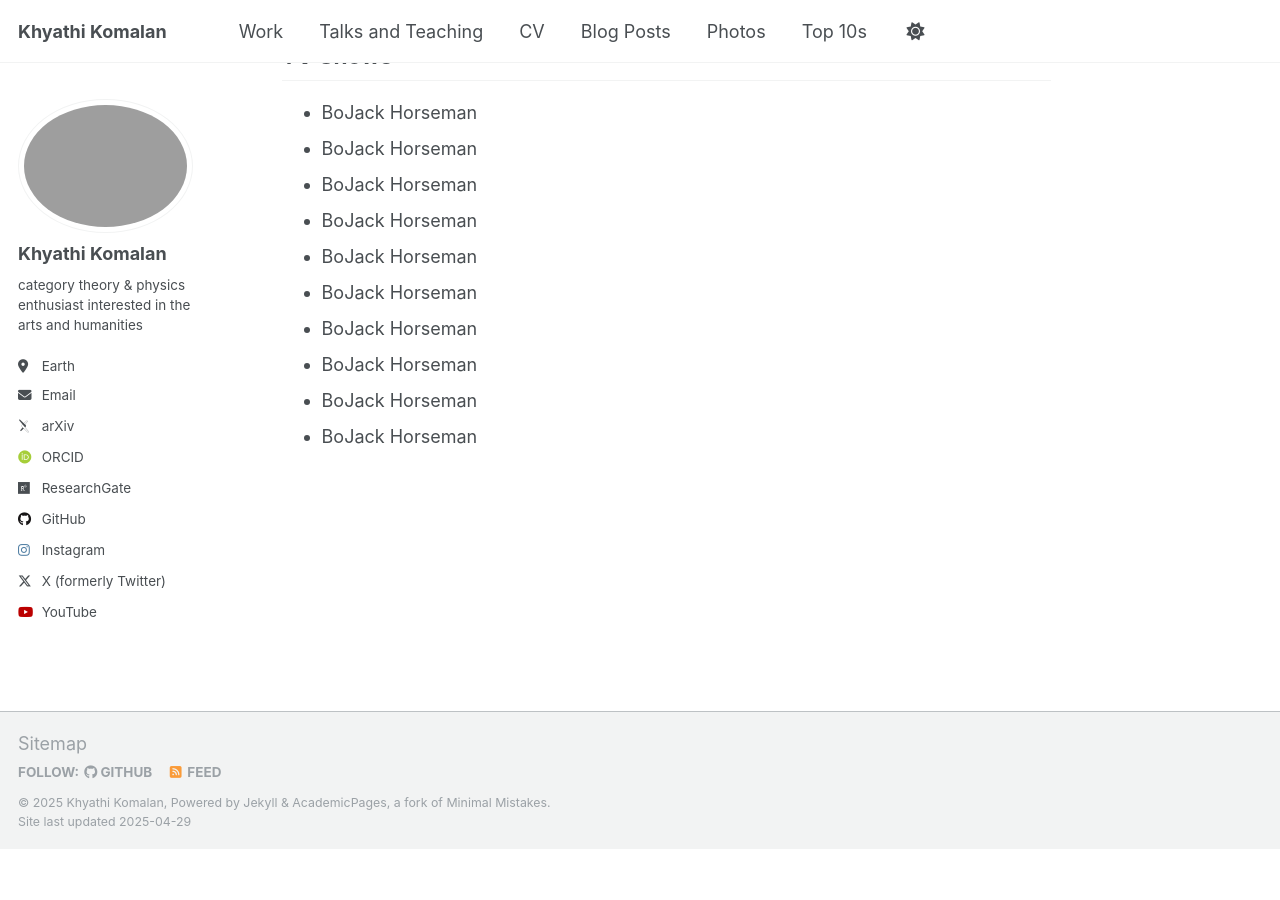
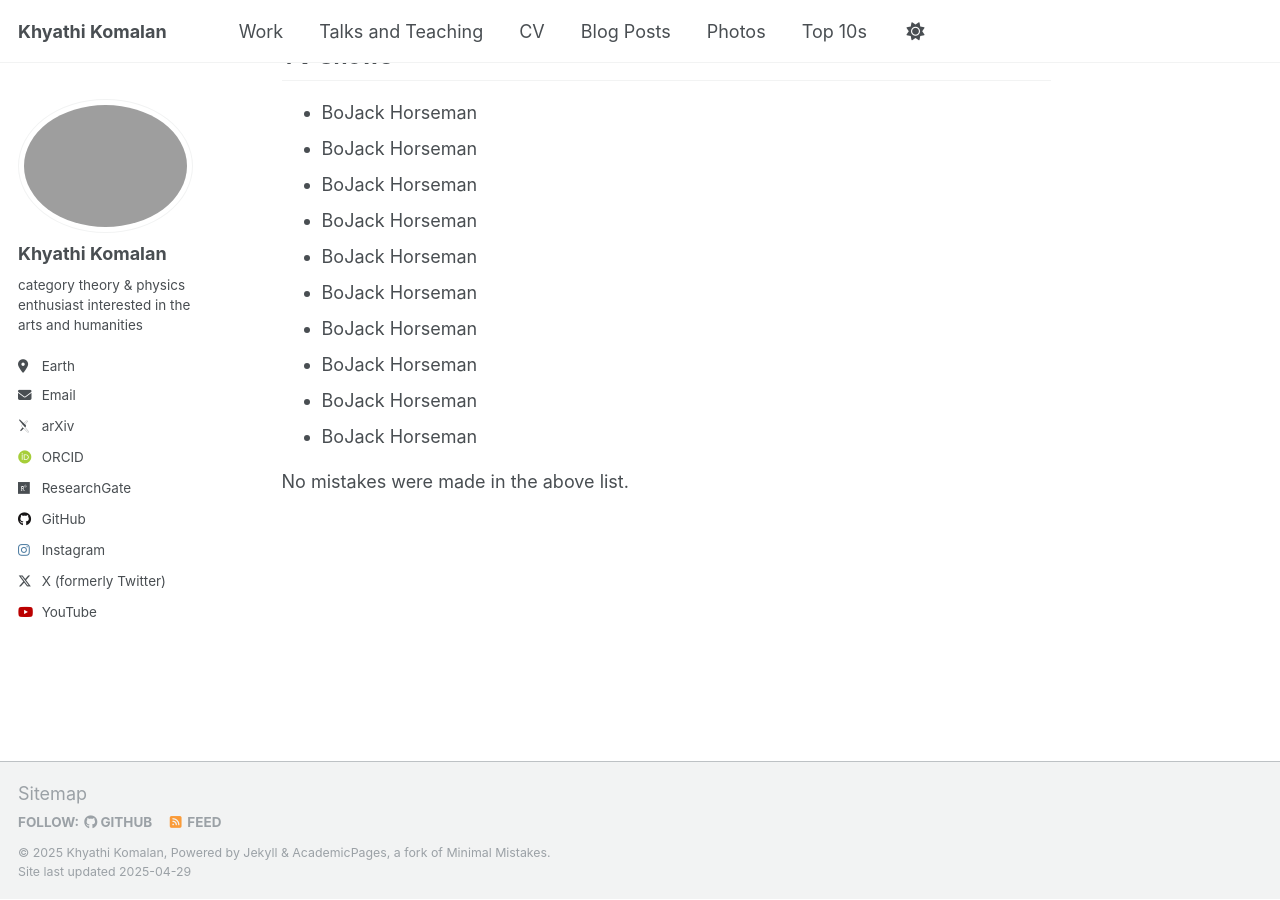
Before and after one commit to khyathikomalan/khyathikomalan.github.io, a Jekyll site: the page built from _pages/markdown.md, in a window 1280 px wide and 900 px high, scrolled down 2722 px. Built offline with Jekyll 4.4.1, drawn with Linux system fonts in a browser that asks for light colours; some web fonts are replaced; before the commit the page ends 3571 px from its top, so only the background shows below that.

Commit message:
Update markdown.md

```diff
--- a/_pages/markdown.md
+++ b/_pages/markdown.md
@@ -96,3 +96,5 @@
 * BoJack Horseman
 * BoJack Horseman
 * BoJack Horseman
+
+No mistakes were made in the above list.
```
